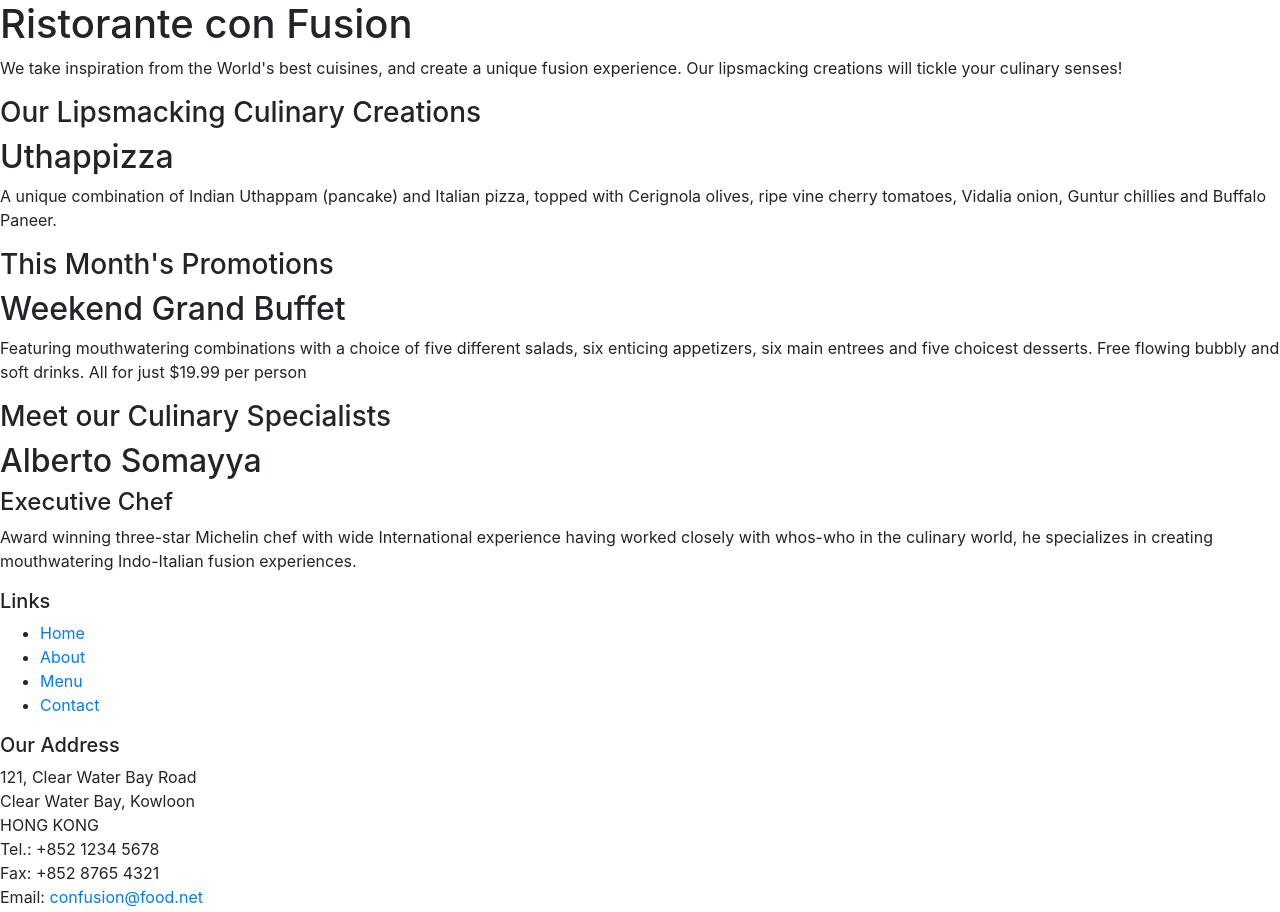
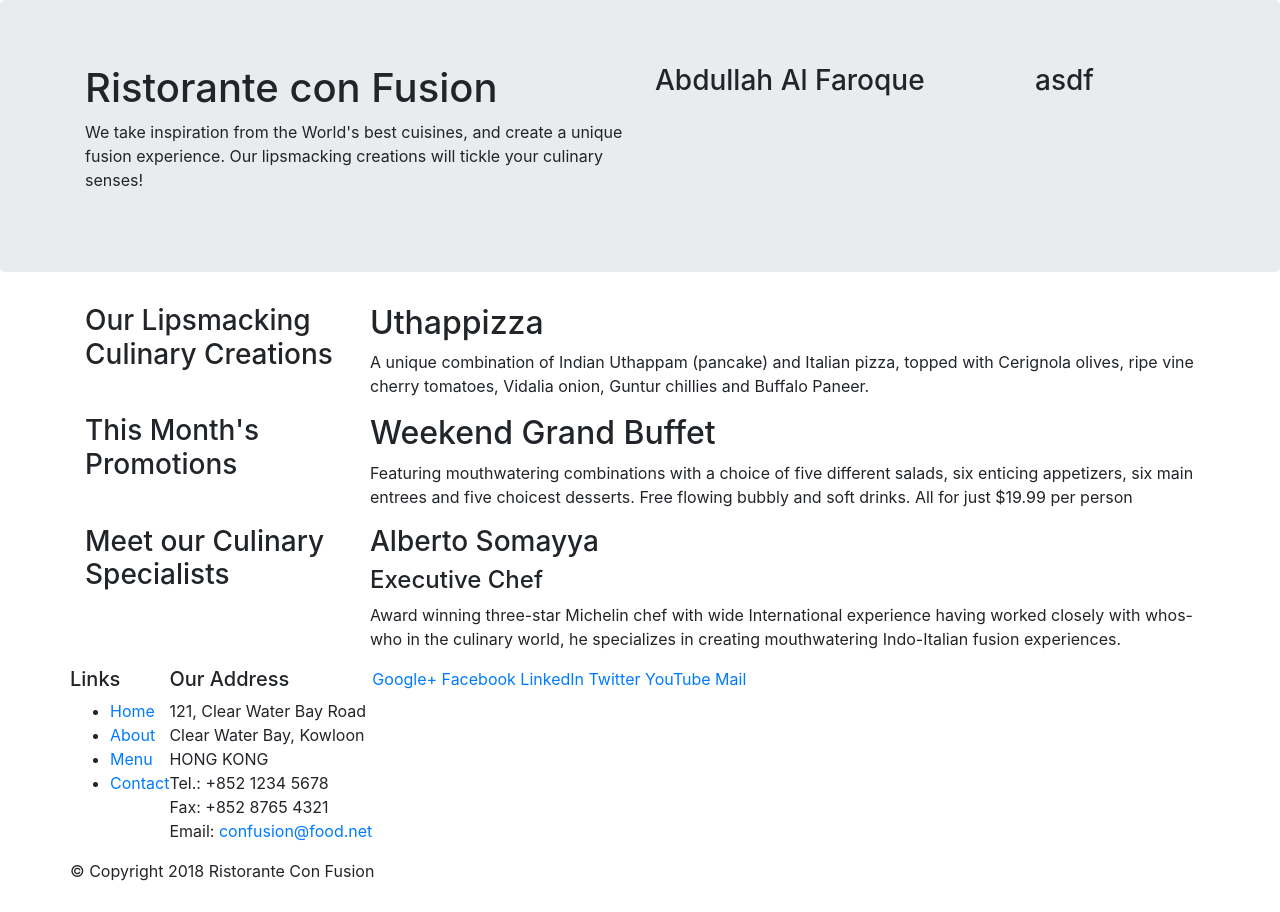
Before and after one commit to rfnshare/bootstrap_practice, a website: page index.html in a window 1280 px wide. Shown: the top 912 px of the page. Drawn offline with nearby package versions, Linux system fonts and the light colour scheme.

Commit message:
Griding with Bootstarp

```diff
--- a/index.html
+++ b/index.html
@@ -14,26 +14,30 @@
 
 <body>
 
-<header>
-    <div>
-        <div>
-            <div>
+<header class="jumbotron">
+    <div class="container">
+        <div class="row">
+            <div class="col-12 col-sm-6">
                 <h1>Ristorante con Fusion</h1>
                 <p>We take inspiration from the World's best cuisines, and create a unique fusion experience. Our
                     lipsmacking creations will tickle your culinary senses!</p>
             </div>
-            <div>
+            <div class="col-12 col-sm-4">
+                <h3>Abdullah Al Faroque</h3>
+            </div>
+            <div class="col-sm">
+                <h3>asdf</h3>
             </div>
         </div>
     </div>
 </header>
 
-<div>
-    <div>
-        <div>
+<div class="container">
+    <div class="row">
+        <div class="col-12 col-sm-4 col-md-3">
             <h3>Our Lipsmacking Culinary Creations</h3>
         </div>
-        <div>
+        <div class="col-12 col-sm col-md">
             <h2>Uthappizza</h2>
             <p>A unique combination of Indian Uthappam (pancake) and Italian pizza, topped with Cerignola olives, ripe
                 vine cherry tomatoes, Vidalia onion, Guntur chillies and Buffalo Paneer.</p>
@@ -41,11 +45,11 @@
     </div>
 
 
-    <div>
-        <div>
+    <div class="row">
+        <div class="col-12 col-sm-4 col-md-3">
             <h3>This Month's Promotions</h3>
         </div>
-        <div>
+        <div  class="col-12 col-sm col-md">
             <h2>Weekend Grand Buffet</h2>
             <p>Featuring mouthwatering combinations with a choice of five different salads, six enticing appetizers, six
                 main entrees and five choicest desserts. Free flowing bubbly and soft drinks. All for just $19.99 per
@@ -53,12 +57,12 @@
         </div>
     </div>
 
-    <div>
-        <div>
+    <div class="row">
+        <div class="col-12 col-sm-4 col-md-3">
             <h3>Meet our Culinary Specialists</h3>
         </div>
-        <div>
-            <h2>Alberto Somayya</h2>
+        <div class="col-12 col-sm col-md">
+            <h3>Alberto Somayya</h3>
             <h4>Executive Chef</h4>
             <p>Award winning three-star Michelin chef with wide International experience having worked closely with
                 whos-who in the culinary world, he specializes in creating mouthwatering Indo-Italian fusion
@@ -68,8 +72,8 @@
 </div>
 
 <footer>
-    <div>
-        <div>
+    <div class="container">
+        <div class="row">
             <div>
                 <h5>Links</h5>
                 <ul>
@@ -101,7 +105,7 @@
                 </div>
             </div>
         </div>
-        <div>
+        <div class="row">
             <div>
                 <p>© Copyright 2018 Ristorante Con Fusion</p>
             </div>
```
